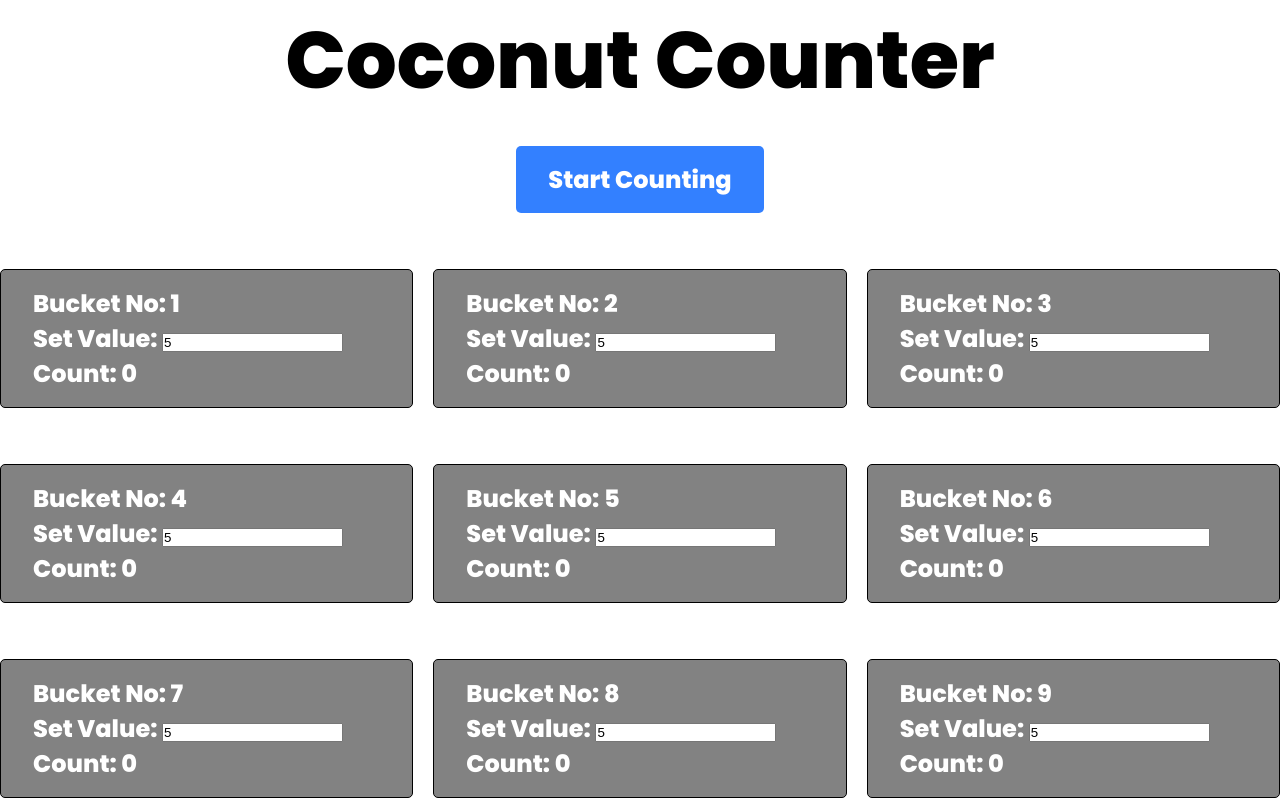
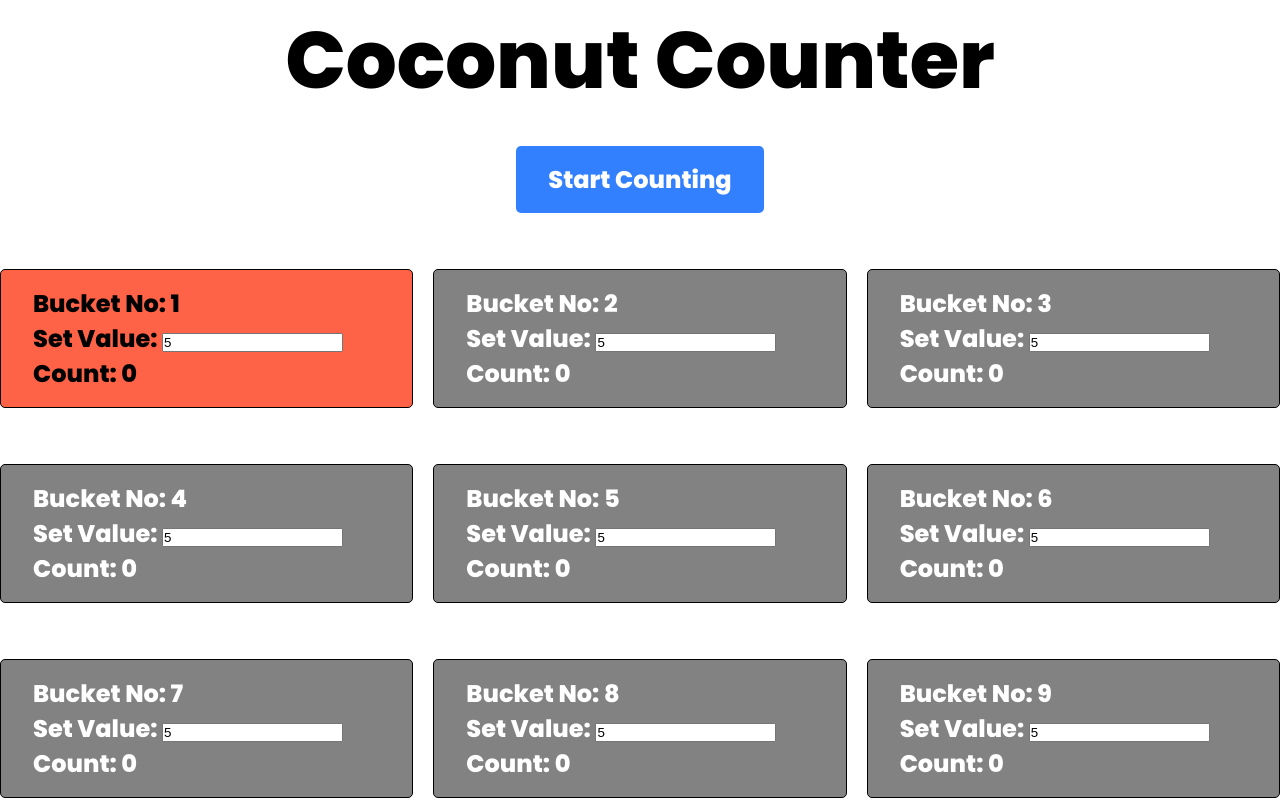
Before and after one commit to anjanavishvanath/coconut-counter, a React (Vite) app in the folder frontend/: page / in a window 1280 px wide. Shown: the top 800 px of the page. Built offline with nearby package versions, Linux system fonts and the light colour scheme.

Commit message:
colorcode buckets active and filled. Disable input after filled

```diff
--- a/frontend/src/App.jsx
+++ b/frontend/src/App.jsx
@@ -30,13 +30,14 @@ export default function App() {
     // Convert the state to Bucket components
     const bucketElements = buckets.map(bucket => {
         return (
-            <Bucket key={bucket.id}>
+            <Bucket key={bucket.id} isFilled={bucket.count >= bucket.set_value ? "filled": ""} isActive={bucket.id === activeBucket+1 ? "active" : ""}>
                 <div>Bucket No: {bucket.id}</div>
                 <div>Set Value: <input
                     value={bucket.set_value !== undefined ? bucket.set_value : "0"}
                     type='number'
                     name="set_value"
-                    onChange={(e) => handlePresetValueChange(e, bucket.id)} /></div>
+                    onChange={(e) => handlePresetValueChange(e, bucket.id)}
+                    disabled={bucket.count >= bucket.set_value}/></div>
                 <div>Count: {bucket.count}</div>
             </Bucket>
         )
--- a/frontend/src/components/Bucket.jsx
+++ b/frontend/src/components/Bucket.jsx
@@ -1,8 +1,8 @@
 import React, {useState, useEffect} from 'react';
 
-export default function Bucket({children }) {
+export default function Bucket({children, isFilled, isActive }) {
 
     return (
-        <h2 className='bucket button'>{children }</h2>
+        <div className={`bucket button ${isFilled} ${isActive}`}>{children }</div>
     )
 }
--- a/frontend/src/index.css
+++ b/frontend/src/index.css
@@ -72,3 +72,13 @@ h1{
 .bucket:hover{
   background: #6b6b6b;
 }
+
+.filled{
+  background: #00FA9A;
+  color: #000;
+}
+
+.active{
+  background: #FF6347;
+  color: #000;
+}
```
Also changed, not shown: 2 other files (tests, documents, lock files or other folders).
